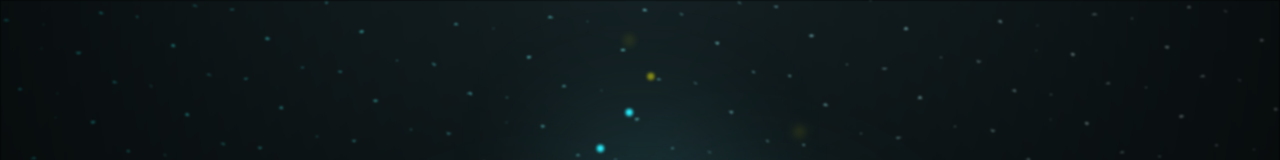
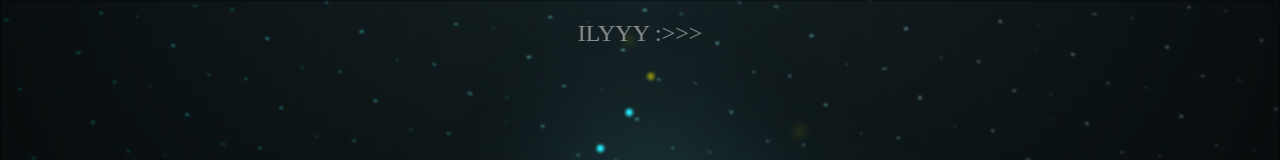
Before and after one commit to foryoukasewhynot/foryoukasewhynot.github.io, a plain HTML site: page hehe.html in a window 1280 px wide. Shown: the top 160 px of the page. Drawn offline with Linux system fonts and the light colour scheme.

Commit message:
Update hehe.html

```diff
--- a/hehe.html
+++ b/hehe.html
@@ -312,7 +312,7 @@
       </div>
     </div>
     <div id="overlay-text">
-
+      ILYYY :>>>
   </div>
 
     <script src="main.js"></script>
```
